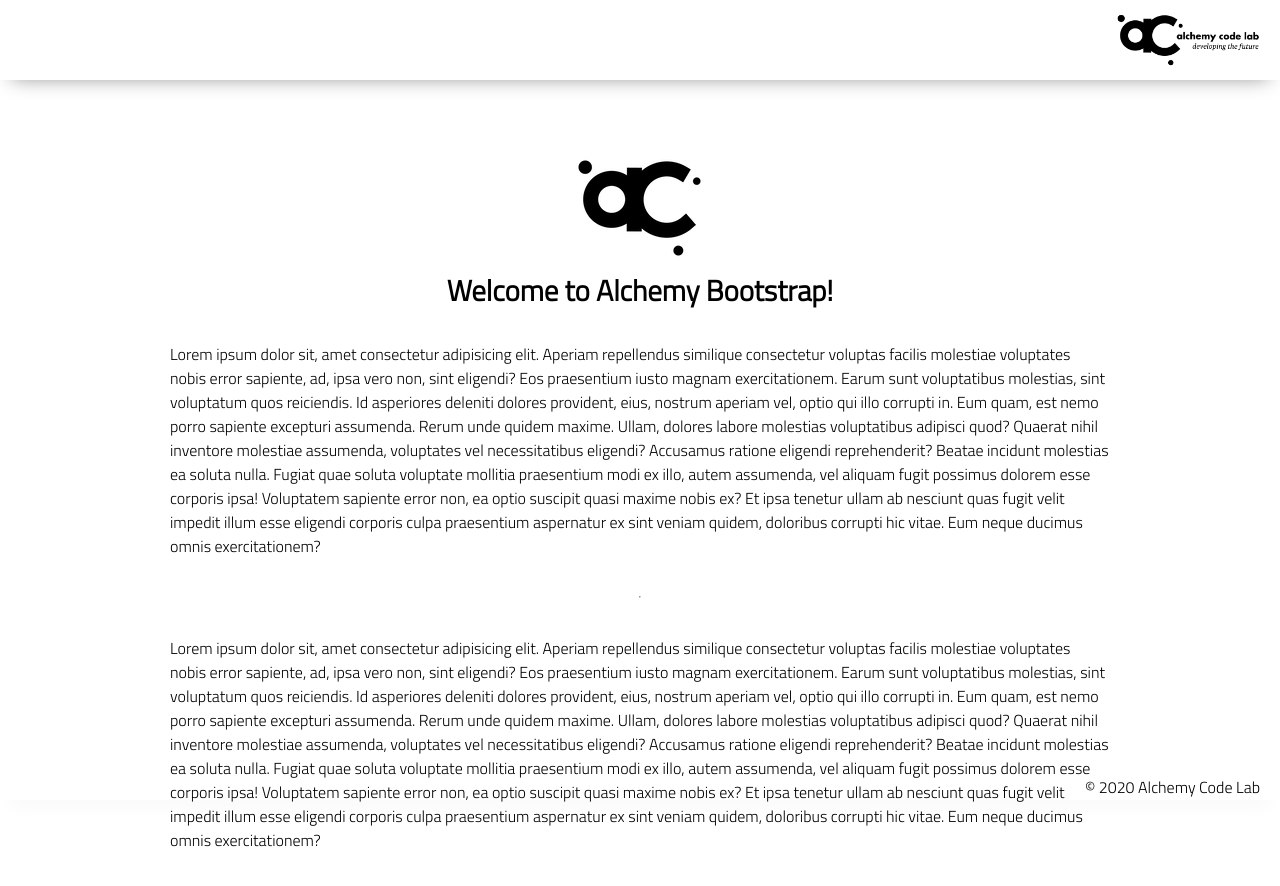
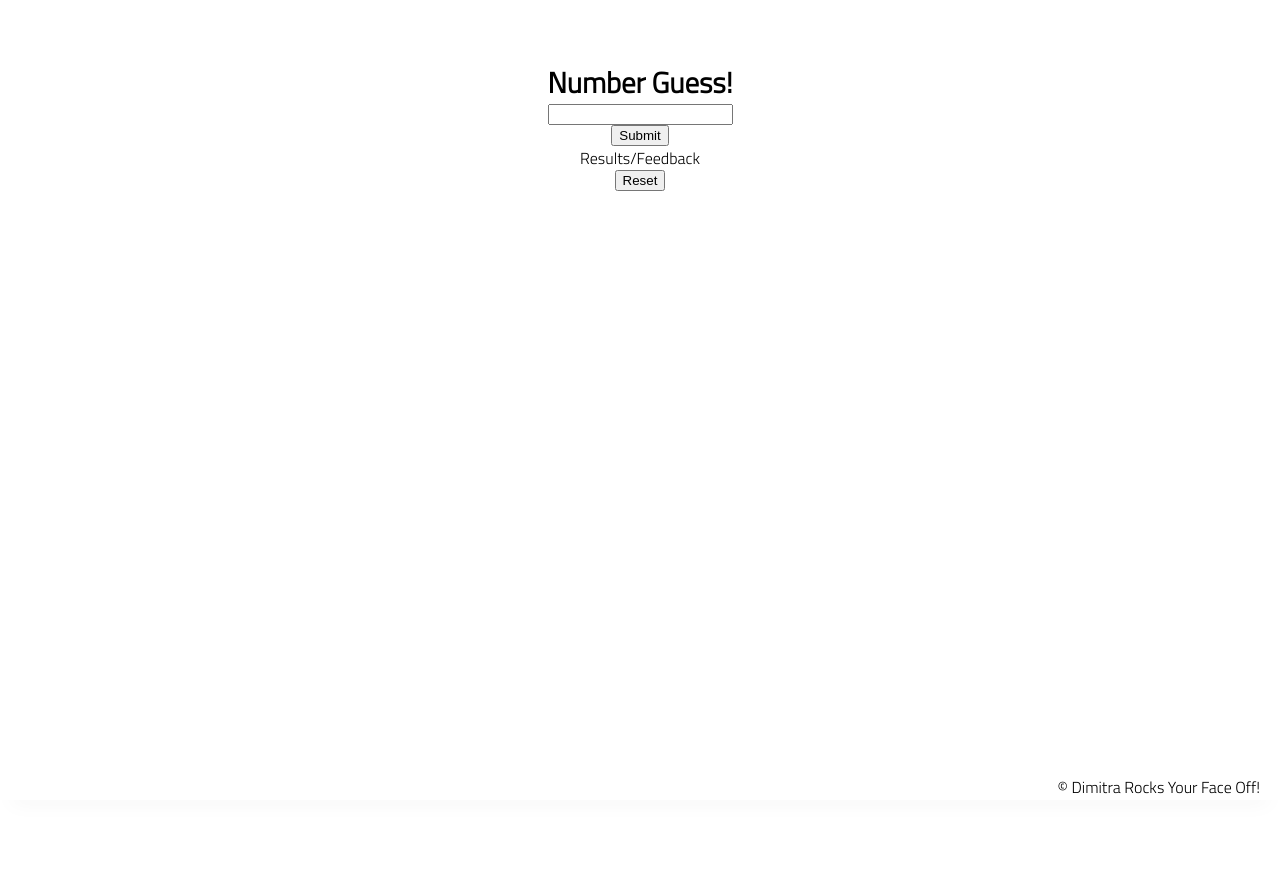
Before and after one commit to dimitraweinstein/guess-number, a plain HTML site: page index.html in a window 1280 px wide. After the commit the page ends 800 px from the top, so only its background shows below. Drawn offline with Linux system fonts and the light colour scheme.

Commit message:
added html elements

```diff
--- a/index.html
+++ b/index.html
@@ -9,62 +9,36 @@
     <link rel="stylesheet" href="./styles/reset.css">
     <link rel="stylesheet" href="./styles/style.css">
     <link rel="stylesheet" href="./styles/home.css">
-    <title>Document</title>
+    <title>Number Guess Game</title>
 </head>
 
 <body>
-    <header>
-        <div class="gutter-right logo">
-            <img src="assets/big-logo.png" />
-        </div>
-    </header>
     <main>
-        <section class="main-section">
-            <img class="main-logo" src="assets/alchemy-logo.png" />
+        <section>
+
             <h2>
-                Welcome to Alchemy Bootstrap!
+                Number Guess!
             </h2>
 
-            <p>
-                Lorem ipsum dolor sit, amet consectetur adipisicing elit. Aperiam repellendus similique consectetur
-                voluptas facilis molestiae voluptates nobis error sapiente, ad, ipsa vero non, sint eligendi? Eos
-                praesentium iusto magnam exercitationem.
-                Earum sunt voluptatibus molestias, sint voluptatum quos reiciendis. Id asperiores deleniti dolores
-                provident, eius, nostrum aperiam vel, optio qui illo corrupti in. Eum quam, est nemo porro sapiente
-                excepturi assumenda.
-                Rerum unde quidem maxime. Ullam, dolores labore molestias voluptatibus adipisci quod? Quaerat nihil
-                inventore molestiae assumenda, voluptates vel necessitatibus eligendi? Accusamus ratione eligendi
-                reprehenderit? Beatae incidunt molestias ea soluta nulla.
-                Fugiat quae soluta voluptate mollitia praesentium modi ex illo, autem assumenda, vel aliquam fugit
-                possimus dolorem esse corporis ipsa! Voluptatem sapiente error non, ea optio suscipit quasi maxime nobis
-                ex?
-                Et ipsa tenetur ullam ab nesciunt quas fugit velit impedit illum esse eligendi corporis culpa
-                praesentium aspernatur ex sint veniam quidem, doloribus corrupti hic vitae. Eum neque ducimus omnis
-                exercitationem?
-            </p>
-            <hr />
-            <p>
-                Lorem ipsum dolor sit, amet consectetur adipisicing elit. Aperiam repellendus similique consectetur
-                voluptas facilis molestiae voluptates nobis error sapiente, ad, ipsa vero non, sint eligendi? Eos
-                praesentium iusto magnam exercitationem.
-                Earum sunt voluptatibus molestias, sint voluptatum quos reiciendis. Id asperiores deleniti dolores
-                provident, eius, nostrum aperiam vel, optio qui illo corrupti in. Eum quam, est nemo porro sapiente
-                excepturi assumenda.
-                Rerum unde quidem maxime. Ullam, dolores labore molestias voluptatibus adipisci quod? Quaerat nihil
-                inventore molestiae assumenda, voluptates vel necessitatibus eligendi? Accusamus ratione eligendi
-                reprehenderit? Beatae incidunt molestias ea soluta nulla.
-                Fugiat quae soluta voluptate mollitia praesentium modi ex illo, autem assumenda, vel aliquam fugit
-                possimus dolorem esse corporis ipsa! Voluptatem sapiente error non, ea optio suscipit quasi maxime nobis
-                ex?
-                Et ipsa tenetur ullam ab nesciunt quas fugit velit impedit illum esse eligendi corporis culpa
-                praesentium aspernatur ex sint veniam quidem, doloribus corrupti hic vitae. Eum neque ducimus omnis
-                exercitationem?
-            </p>
+            <input type="number" value="Guess A Number!">
+            </input>
+
+            <button type="submit">
+                Submit
+            </button>
+
+            <div>
+                Results/Feedback
+            </div>
+
+            <button type="reset">
+                Reset
+            </button>
 
         </section>
     </main>
     <footer>
-        <div class="copy gutter-right">&copy; 2020 Alchemy Code Lab</div>
+        <div class="copy gutter-right">&copy; Dimitra Rocks Your Face Off!</div>
     </footer>
 
     <script type="module" src="./app.js"></script>
```
